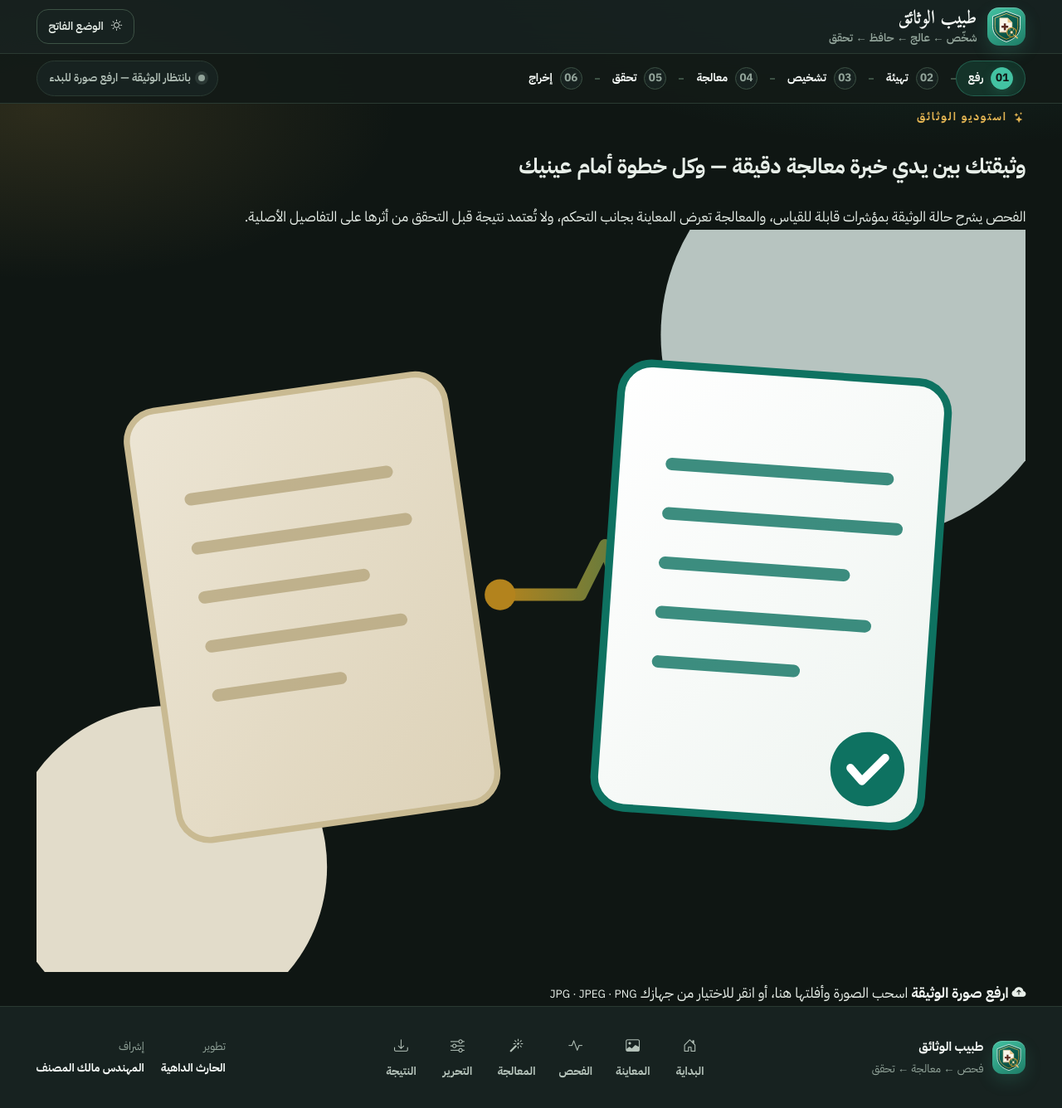
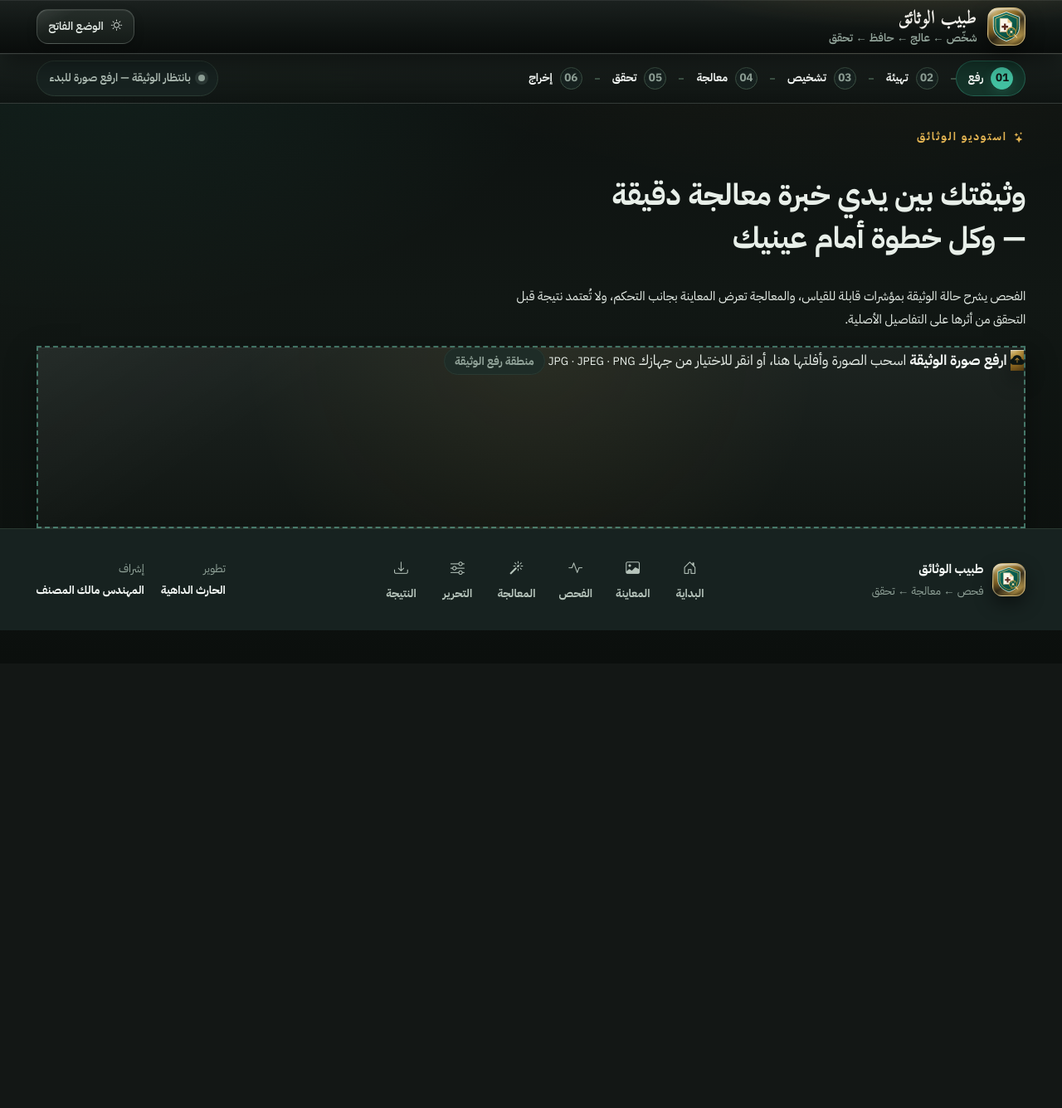
Before and after one commit to Alhareith/manuscript-doctor, a Flask app: page / in a window 1280 px wide. Shown: the whole page at 83% size. After the commit the page ends 724 px from the top, so only its background shows below. Run offline with Flask 3, Linux system fonts and the light colour scheme.

Commit message:
style: load final layout polish layer

```diff
--- a/static/css/style.css
+++ b/static/css/style.css
@@ -8,3 +8,4 @@
 @import url("clinic/06-panels-b.css");
 @import url("clinic/07-responsive.css");
 @import url("clinic/08-refinements.css");
+@import url("clinic/09-layout-polish.css");
```
